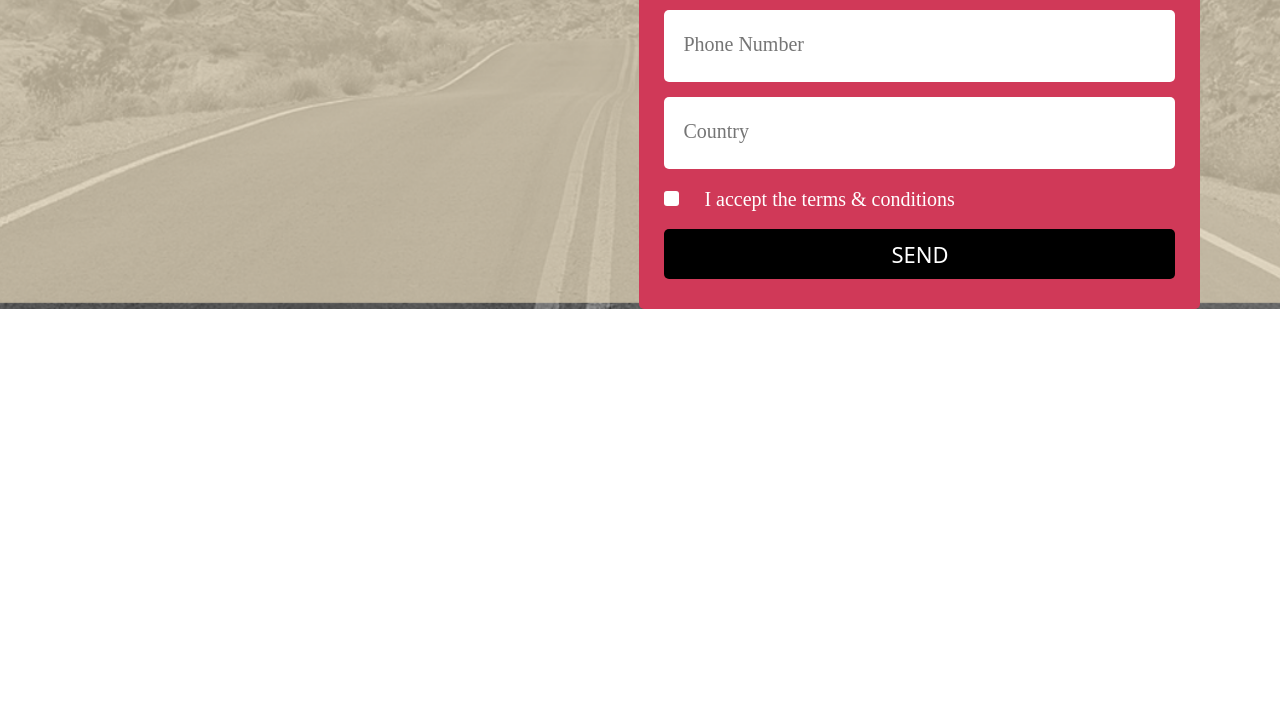
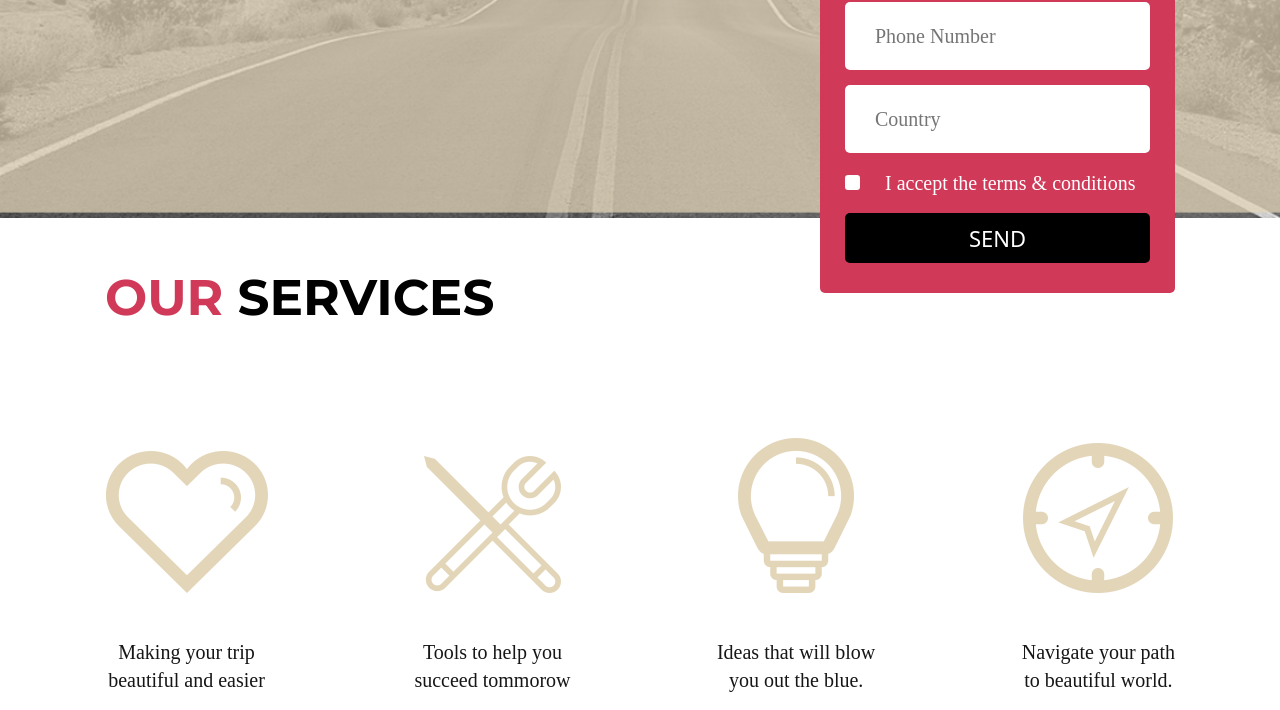
Before and after one commit to tayuya74/promo, a plain HTML site: page index.html in a window 1280 px wide. Shown: the part 530-1240 px from the top of the page. Before the commit the page ends 839 px from the top, so only its background shows below. Drawn offline with Linux system fonts and the light colour scheme; files whose address does not match are found by name.

Commit message:
add servises

```diff
--- a/index.html
+++ b/index.html
@@ -48,6 +48,34 @@
         </div>
     </section>
 
+<section class="services">
+    <div class="container">
+        <h2 class="title services-title">OUR <span>SERVICES</span></h2>
+        <div class="services_content">
+            <div class="services_item">
+                <img src="img/Shape 1.png" alt="" class="services_img">
+                <p class="services_descr">Making your trip<br>beautiful and easier</p>
+            </div>
+            <div class="services_item">
+                <img src="img/Shape 2.png" alt="" class="services_img">
+                <p class="services_descr">Tools to help you<br> succeed tommorow</p>
+            </div>
+            <div class="services_item">
+                <img src="img/Shape 3.png" alt="" class="services_img">
+                <p class="services_descr">Ideas that will blow<br>you out the blue.</p>
+            </div>
+            <div class="services_item">
+                <img src="img/Shape 4.png" alt="" class="services_img">
+                <p class="services_descr">Navigate your path<br>to beautiful world.</p>
+            </div>
+
+        </div>
+    </div>
+</section>
+
+
+
+
     <script type=""></script>
 </body>
 </html>
--- a/style.css
+++ b/style.css
@@ -2,9 +2,17 @@
     margin: 0 105px;
 }
 
+.title{
+    font-family: 'Montserrat', sans-serif;
+    font-size: 50px;
+    font-weight: bold;
+    line-height: 80px;
+    color: black;
+}
+
 .promo{
-    background: URL(promo-background.png) center/cover ;
-    min-height: 800px;
+    background: URL(img/promo-background.png) center/cover ;
+    min-height: 700px;
     padding-top: 40px;
 }
 
@@ -69,6 +77,8 @@
    padding: 30px 25px;
    background-color: rgb(208, 57, 88);
    border-radius: 5px;
+   position: relative;
+   margin-bottom: -75px;
 }
 
 .form_title{
@@ -82,7 +92,7 @@
 }
 
 .form_input{
-    padding: 19px 247px 23px 19px;
+    padding: 19px 30px;
     font-family: "PTSeif";
     font-size: 20px;
     color: #b5b5b5;
@@ -120,7 +130,7 @@
 }
 
 .form_checkbox:checked+label::before{
-   background-image: url(checkmark.png);
+   background-image: url(img/checkmark.png);
    background-size: cover;
 }
 
@@ -132,3 +142,38 @@
     font-size: 22px;
     border: none;
 }
+
+.services_content{
+    display: flex;
+    justify-content: space-between;
+    margin-top: 100px;
+
+}
+
+.services-title{
+    color: #d03958;
+    margin-top: 40px;
+}
+
+.services-title span{
+    color: black;
+}
+
+.services_item{
+    display: flex;
+    flex-direction: column;
+    align-items: center;
+    justify-content: flex-end;
+}
+
+.services_descr{
+    font-size: 20px;
+    font-family: "PTSeif";
+    color: rgb(22, 22, 22);
+    line-height: 1.4;
+    text-align: center;
+}
+
+.services_img{
+    margin-bottom: 45px;
+}
```
Also changed, not shown: img/Logo.png (renamed from Logo.png), img/Shape 1.png (added), img/Shape 2.png (added), img/Shape 3.png (added), img/Shape 4.png (added), img/checkmark.png (renamed from checkmark.png), img/promo-background.png (renamed from promo-background.png).
